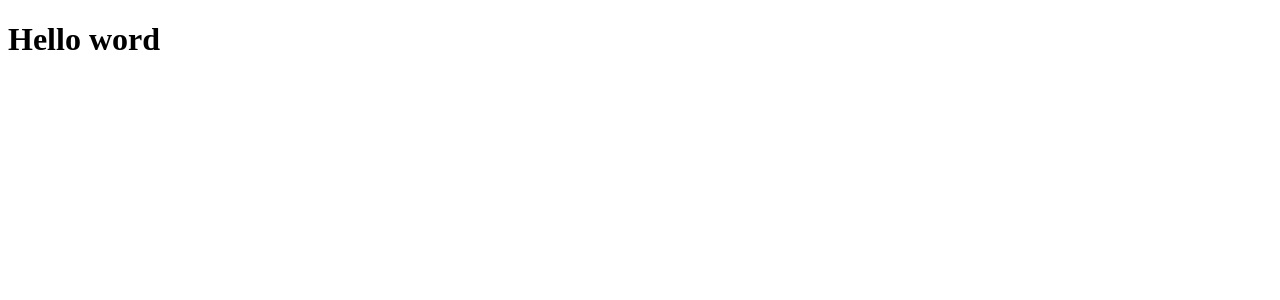
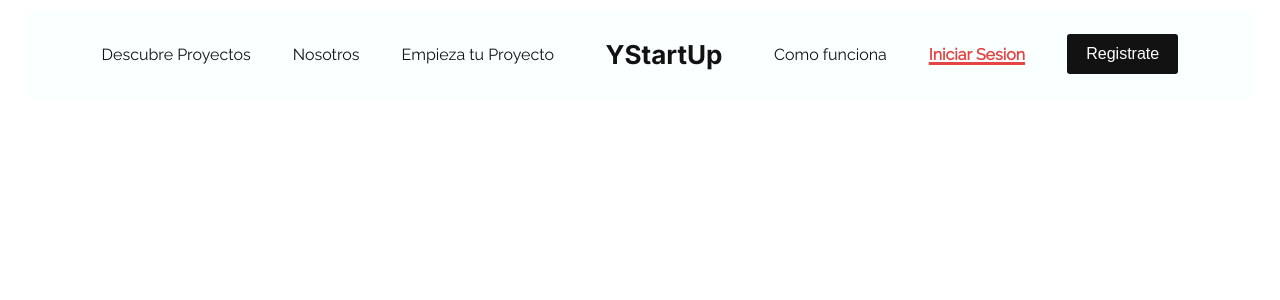
Before and after one commit to Savecoders/WebCrowdFunding, a Flask app: page / in a window 1280 px wide. Before the commit the part shown is almost empty. Shown: the top 300 px of the page. Run offline with Flask 3, Linux system fonts and the light colour scheme.

Commit message:
component navbar

```diff
--- a/static/css/style.css
+++ /dev/null
@@ -1,6 +0,0 @@
-
-* {
-    margin: 0;
-    padding: 0;
-    box-sizing: border-box;
-}
--- /dev/null
+++ b/static/css/styles.css
@@ -0,0 +1,106 @@
+/* imports fonts */
+@import url("https://fonts.googleapis.com/css2?family=Inter:wght@400;700&family=Raleway:ital,wght@0,400;1,600&display=swap");
+
+/* define pallete colors */
+@media (prefers-color-scheme: dark) {
+  :root {
+    --bg: #06080a;
+    --bg-ascent: #05070a;
+    --bg-actions: #e0dcd1;
+    --secondary-color: #1a2840;
+    --accent-color: #e0dcd1;
+    --text-color: #d0caba;
+    --subtext-color: #e0dcd1;
+  }
+}
+
+@media (prefers-color-scheme: light) {
+  :root {
+    --bg: #ffffff;
+    --bg-actions: #121212;
+    --bg-ascent: #faffff;
+    --secondary-color: #6793ff;
+    --accent-color: #e44542;
+    --text-color: #121212;
+    --subtext-color: #2c2c2c;
+  }
+}
+
+/* :root {
+  --bg: #ffffff;
+  --bg-ascent: #faffff;
+  --bg-actions: #121212;
+  --secondary-color: #6793ff;
+  --accent-color: #e44542;
+  --text-color: #121212;
+  --subtext-color: #2c2c2c;
+} */
+
+html {
+  font-size: 100%;
+}
+
+* {
+  box-sizing: border-box;
+  margin: 0;
+  padding: 0;
+}
+
+body {
+  font-family: "Raleway", sans-serif;
+  color: var(--text-color);
+  background-color: var(--bg);
+  padding: 10px 26px;
+}
+
+.navbar {
+  display: flex;
+  justify-content: space-evenly;
+  align-items: center;
+  background-color: var(--bg-ascent);
+  max-width: 100vw;
+  padding: 1.5rem;
+  margin-bottom: 2rem;
+  border-radius: 6px;
+}
+
+.navbar .navbar-links {
+  display: inherit;
+  justify-content: space-evenly;
+  align-items: center;
+  list-style: none;
+  gap: 42px;
+  font-size: 16px;
+}
+
+a {
+  text-decoration: none;
+  color: var(--text-color);
+}
+
+a:hover {
+  text-decoration-thickness: underline;
+  font-weight: bolder;
+}
+
+.navbar button {
+  color: var(--bg);
+  border: none;
+  border-radius: 3px;
+  padding: 0.7rem 1.2rem;
+  font-size: 16px;
+  cursor: pointer;
+  background-color: var(--bg-actions);
+}
+
+.navbar h1 {
+  font-size: 26px;
+  font-family: "Inter", sans-serif;
+  font-weight: 600;
+}
+
+.navbar .login {
+  color: var(--accent-color);
+  font-weight: bold;
+  text-decoration: underline solid 3px;
+}
--- a/templates/base.html
+++ b/templates/base.html
@@ -0,0 +1,36 @@
+<!DOCTYPE html>
+<html lang="en">
+  <head>
+    <meta charset="UTF-8" />
+    <meta name="viewport" content="width=device-width, initial-scale=1.0" />
+    <meta http-equiv="X-UA-Compatible" content="ie=edge" />
+    <title>CrowdFunding</title>
+
+    <!-- link to chosen google fonts -->
+    <link
+      href="https://fonts.googleapis.com/css?family=Poppins:400,600,900&display=swap"
+      rel="stylesheet"
+    />
+    <!-- jinja2 static css -->
+    <link
+      rel="stylesheet"
+      href="{{ url_for('static', filename='css/styles.css') }}"
+    />
+  </head>
+
+  <body>
+    <nav class="navbar">
+      <ul class="navbar-links">
+        <li><a href="#">Descubre Proyectos</a></li>
+        <li><a href="#">Nosotros</a></li>
+        <li><a href="#">Empieza tu Proyecto</a></li>
+      </ul>
+      <h1>YStartUp</h1>
+      <ul class="navbar-links">
+        <li><a href="#">Como funciona</a></li>
+        <li><a href="#" class="login">Iniciar Sesion</a></li>
+        <button class="navigation-button">Registrate</button>
+      </ul>
+    </nav>
+  </body>
+</html>
--- a/templates/index.html
+++ b/templates/index.html
@@ -1,12 +1 @@
-<!DOCTYPE html>
-<html lang="en">
-  <head>
-    <meta charset="UTF-8" />
-    <meta name="viewport" content="width=device-width, initial-scale=1.0" />
-    <link rel="stylesheet" href="" />
-    <title>CrowdFunding</title>
-  </head>
-  <body>
-    <h1>Hello word</h1>
-  </body>
-</html>
+{% extends "base.html" %}
```
